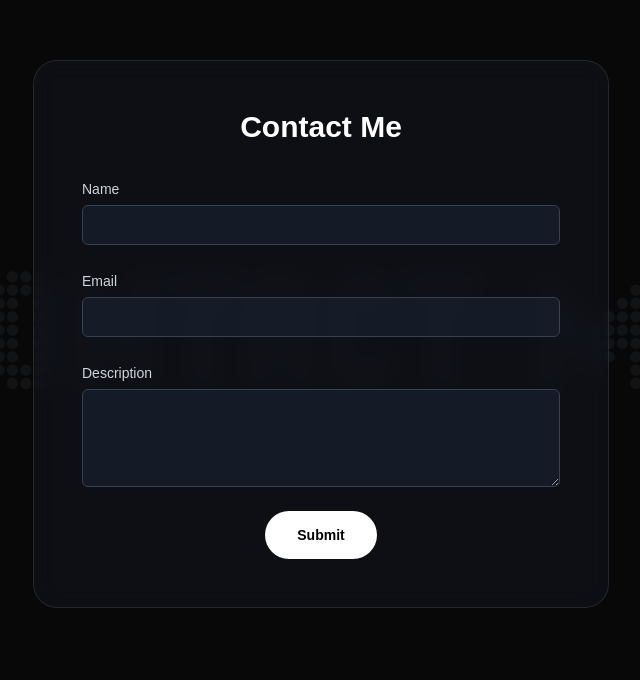
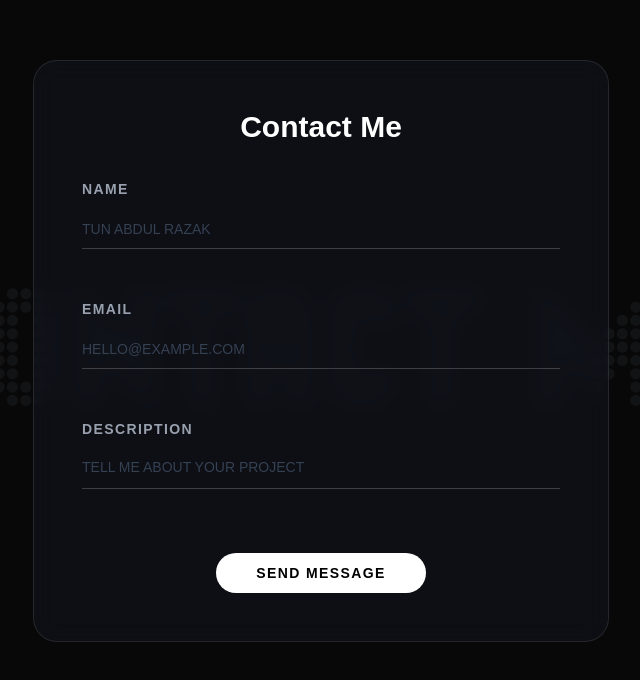
Before and after one commit to ZahinAzri/zahin-portfolio, a Next.js app: page / in a window 1280 px wide. Shown: the part 3637-4317 px from the top of the page, without its empty margins (319-959 px from the left). Built offline with nearby package versions, Linux system fonts and the light colour scheme; no server answers; a web font is replaced by a local one.

Commit message:
feat: implement contact form email submission using Resend server actions

```diff
--- a/package.json
+++ b/package.json
@@ -20,6 +20,7 @@
     "next": "^16.0.10",
     "react": "^19.2.3",
     "react-dom": "^19.2.3",
+    "resend": "^6.12.2",
     "tailwind-merge": "^2.2.2",
     "tailwindcss-animate": "^1.0.7"
   },
--- /dev/null
+++ b/src/app/actions/sendEmail.ts
@@ -0,0 +1,37 @@
+"use server";
+
+import { Resend } from "resend";
+
+const resend = new Resend(process.env.RESEND_API_KEY);
+
+export async function sendEmail(formData: FormData) {
+    const name = formData.get("name") as string;
+    const email = formData.get("email") as string;
+    const description = formData.get("description") as string;
+
+    if (!name || !email || !description) {
+        return { error: "Please fill in all fields" };
+    }
+
+    try {
+        // NOTE: By default, Resend only allows sending to your own email address
+        // until you verify a custom domain.
+        const { data, error } = await resend.emails.send({
+            from: "Portfolio Contact <onboarding@resend.dev>",
+            to: [process.env.CONTACT_EMAIL || "zahinp11@gmail.com"],
+            subject: `New Portfolio Message from ${name}`,
+            replyTo: email,
+            text: `Name: ${name}\nEmail: ${email}\n\nMessage:\n${description}`,
+        });
+
+        if (error) {
+            console.error("Resend Error:", error);
+            return { error: error.message };
+        }
+
+        return { success: true };
+    } catch (err: any) {
+        console.error("Server Action Error:", err);
+        return { error: "Internal Server Error. Please try again later." };
+    }
+}
--- a/src/components/sections/Contact.tsx
+++ b/src/components/sections/Contact.tsx
@@ -1,15 +1,30 @@
 "use client";
 
-import React from 'react';
+import React, { useState } from 'react';
 import { Button } from "@/components/ui/button";
 import { Input } from "@/components/ui/input";
 import { Textarea } from "@/components/ui/textarea";
+import { sendEmail } from "@/app/actions/sendEmail";
 
 export function Contact() {
-    const handleSubmit = (e: React.FormEvent) => {
+    const [isPending, setIsPending] = useState(false);
+    const [status, setStatus] = useState<{ success?: boolean; error?: string } | null>(null);
+
+    const handleSubmit = async (e: React.FormEvent<HTMLFormElement>) => {
         e.preventDefault();
-        // Add form submission logic here
-        console.log("Form submitted");
+        setIsPending(true);
+        setStatus(null);
+
+        const formData = new FormData(e.currentTarget);
+        const result = await sendEmail(formData);
+
+        if (result.success) {
+            setStatus({ success: true });
+            (e.target as HTMLFormElement).reset();
+        } else {
+            setStatus({ error: result.error });
+        }
+        setIsPending(false);
     };
 
     return (
@@ -22,22 +37,55 @@ export function Contact() {
             <div className="relative z-10 max-w-xl mx-auto">
                 <form onSubmit={handleSubmit} className="glassy p-8 md:p-12 rounded-3xl">
                     <h2 className="text-3xl font-bold text-center mb-8">Contact Me</h2>
-                    <div className="space-y-6">
-                        <div>
-                            <label htmlFor="name" className="text-sm font-medium text-gray-300">Name</label>
-                            <Input type="text" id="name" name="name" className="mt-1 bg-gray-800/50 border-gray-700 text-white" />
+                    <div className="space-y-12">
+                        <div className="relative group">
+                            <label htmlFor="name" className="text-sm font-bold uppercase tracking-widest text-gray-400 group-focus-within:text-white transition-colors">Name</label>
+                            <Input
+                                type="text"
+                                id="name"
+                                name="name"
+                                required
+                                placeholder="Tun Abdul Razak"
+                                className="mt-2 bg-transparent border-0 border-b border-white/20 rounded-none px-0 h-10 text-sm focus-visible:ring-0 focus-visible:border-white transition-all duration-500 placeholder:text-gray-700 placeholder:text-sm uppercase"
+                            />
                         </div>
-                        <div>
-                            <label htmlFor="email" className="text-sm font-medium text-gray-300">Email</label>
-                            <Input type="email" id="email" name="email" className="mt-1 bg-gray-800/50 border-gray-700 text-white" />
+                        <div className="relative group">
+                            <label htmlFor="email" className="text-sm font-bold uppercase tracking-widest text-gray-400 group-focus-within:text-white transition-colors">Email</label>
+                            <Input
+                                type="email"
+                                id="email"
+                                name="email"
+                                required
+                                placeholder="HELLO@EXAMPLE.COM"
+                                className="mt-2 bg-transparent border-0 border-b border-white/20 rounded-none px-0 h-10 text-sm focus-visible:ring-0 focus-visible:border-white transition-all duration-500 placeholder:text-gray-700 placeholder:text-sm uppercase"
+                            />
                         </div>
-                        <div>
-                            <label htmlFor="description" className="text-sm font-medium text-gray-300">Description</label>
-                            <Textarea id="description" name="description" rows={4} className="mt-1 bg-gray-800/50 border-gray-700 text-white" />
+                        <div className="relative group">
+                            <label htmlFor="description" className="text-sm font-bold uppercase tracking-widest text-gray-400 group-focus-within:text-white transition-colors">Description</label>
+                            <Textarea
+                                id="description"
+                                name="description"
+                                required
+                                rows={1}
+                                placeholder="TELL ME ABOUT YOUR PROJECT"
+                                className="mt-2 bg-transparent border-0 border-b border-white/20 rounded-none px-0 min-h-[40px] text-sm focus-visible:ring-0 focus-visible:border-white transition-all duration-500 placeholder:text-gray-700 placeholder:text-sm uppercase resize-none overflow-hidden"
+                            />
                         </div>
-                        <div className="text-center">
-                            <Button type="submit" className="bg-white text-black font-bold py-6 px-8 rounded-full hover:bg-gray-200">
-                                Submit
+
+                        {status?.success && (
+                            <p className="text-green-500 text-center text-sm font-bold uppercase tracking-widest animate-pulse">Message Sent Successfully!</p>
+                        )}
+                        {status?.error && (
+                            <p className="text-red-500 text-center text-sm font-bold uppercase tracking-widest">{status.error}</p>
+                        )}
+
+                        <div className="pt-4 text-center">
+                            <Button
+                                type="submit"
+                                disabled={isPending}
+                                className="bg-white text-black font-bold py-4 px-10 text-sm rounded-full hover:bg-primary hover:text-white hover:shadow-[0_0_30px_rgba(213,90,33,0.4)] transition-all duration-500 uppercase tracking-widest disabled:opacity-50 disabled:cursor-not-allowed"
+                            >
+                                {isPending ? "Sending..." : "Send Message"}
                             </Button>
                         </div>
                     </div>
```
Also changed, not shown: 2 other files (tests, documents, lock files or other folders).
